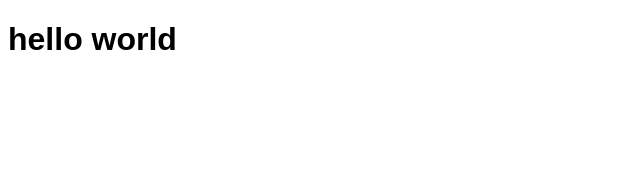
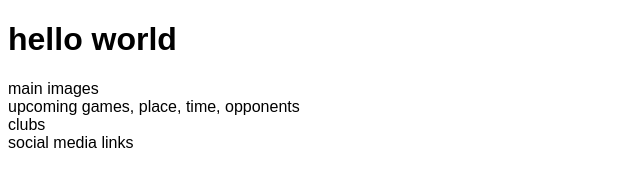
Before and after one commit to adopteramig/Zlatan, a plain HTML site: page index.html in a window 1280 px wide. Shown: the whole page, without its empty margins (0-640 px from the left). Drawn offline with Linux system fonts and the light colour scheme.

Commit message:
added core structure to home page

```diff
--- a/index.html
+++ b/index.html
@@ -11,6 +11,23 @@
 </head>
 <body>
     <h1>hello world</h1>
+    <section>
+        main images
+    </section>
+
+    <section>
+        upcoming games, place, time, opponents
+    </section>
+
+    <section>
+        clubs
+    </section>
+
+    <footer>
+        social media links
+    </footer>
+
+
 
 
 </body>
```
